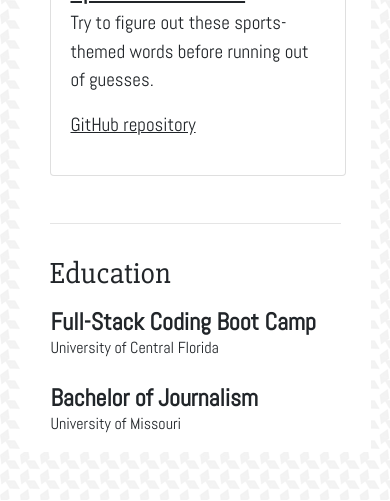
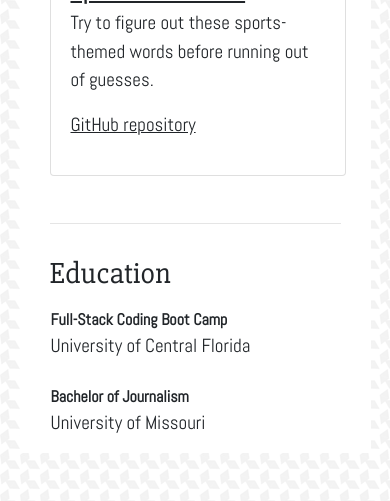
Before and after one commit to edcourtney74/Portfolio, a plain HTML site: page index.html in a window 390 px wide. Shown: the part 2351-2852 px from the top of the page. Drawn offline with nearby package versions, Linux system fonts and the light colour scheme.

Commit message:
Updated h5 size again

```diff
--- a/index.html
+++ b/index.html
@@ -144,12 +144,12 @@
                 </div>
                 <div class="col-md-7 ml-3">
                     <div class="row">
-                        <div class="col-md-10 mt-3 ml-0 pl-0" id="education">
-                            <h5>Full-Stack Coding Boot Camp</h5>
+                        <div class="col-md-10 mt-3 ml-0 pl-0">
+                            <h5 id="education">Full-Stack Coding Boot Camp</h5>
                             <p>University of Central Florida</p>
                         </div>
-                        <div class="col-md-10 mt-3 ml-0 pl-0" id="education">
-                            <h5>Bachelor of Journalism</h5>
+                        <div class="col-md-10 mt-3 ml-0 pl-0">
+                            <h5 id="education">Bachelor of Journalism</h5>
                             <p>University of Missouri</p>
                         </div>
                     </div>
```
